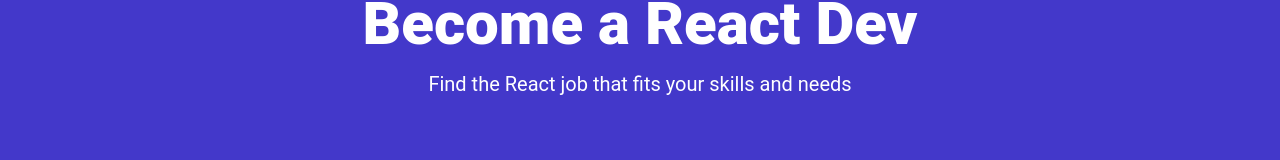
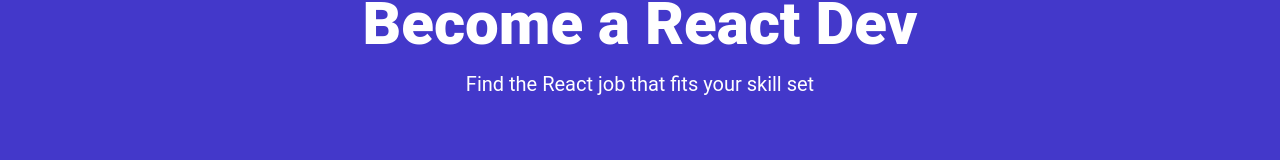
Before and after one commit to Phoenix0415/React_job_platform, a React (Vite) app: page / in a window 1280 px wide. Shown: the part 167-327 px from the top of the page. Built offline with nearby package versions, Linux system fonts and the light colour scheme.

Commit message:
update Hero component, add title and subtitle as props

```diff
--- a/src/components/Hero.jsx
+++ b/src/components/Hero.jsx
@@ -1,6 +1,6 @@
 import React from 'react'
 
-const Hero = () => {
+const Hero = ({title ='Become a React Dev',subtitle='Find the React job that fits your skill set'}) => {
   return (
     <section className="bg-indigo-700 py-20 mb-4">
       <div
@@ -10,10 +10,10 @@
           <h1
             className="text-4xl font-extrabold text-white sm:text-5xl md:text-6xl"
           >
-            Become a React Dev
+            {title}
           </h1>
           <p className="my-4 text-xl text-white">
-            Find the React job that fits your skills and needs
+            {subtitle}
           </p>
         </div>
       </div>
```
